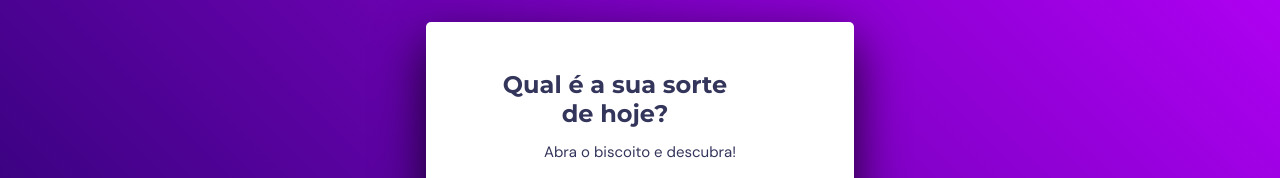
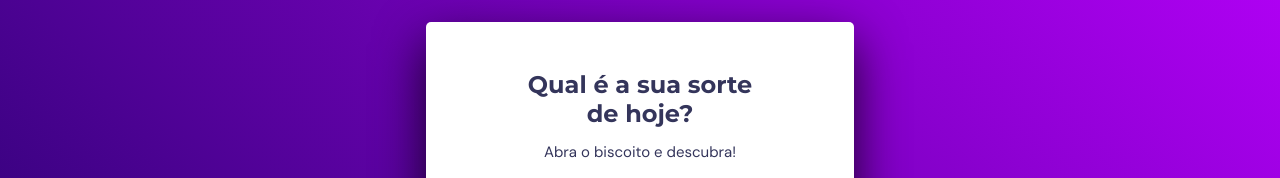
Before and after one commit to Matheusjjk3/biscoito-da-sorte, a plain HTML site: page index.html in a window 1280 px wide. Shown: the part 166-344 px from the top of the page. Drawn offline with Linux system fonts and the light colour scheme.

Commit message:
Add files via upload

```diff
--- a/style.css
+++ b/style.css
@@ -42,11 +42,16 @@ body {
   box-shadow: 0px 20px 50px 0px rgba(0, 0, 0, 0.8);
 }
 
-.screen1 h1 {
+.screen1 .card h1 {
   font-family: "Montserrat", sans-serif;
   font-size: 2.4rem;
   font-weight: 700;
+
   max-width: 25rem;
+
+  text-align: center;
+  margin: 0 auto;
+
   color: var(--tt-title);
 }
 
```
